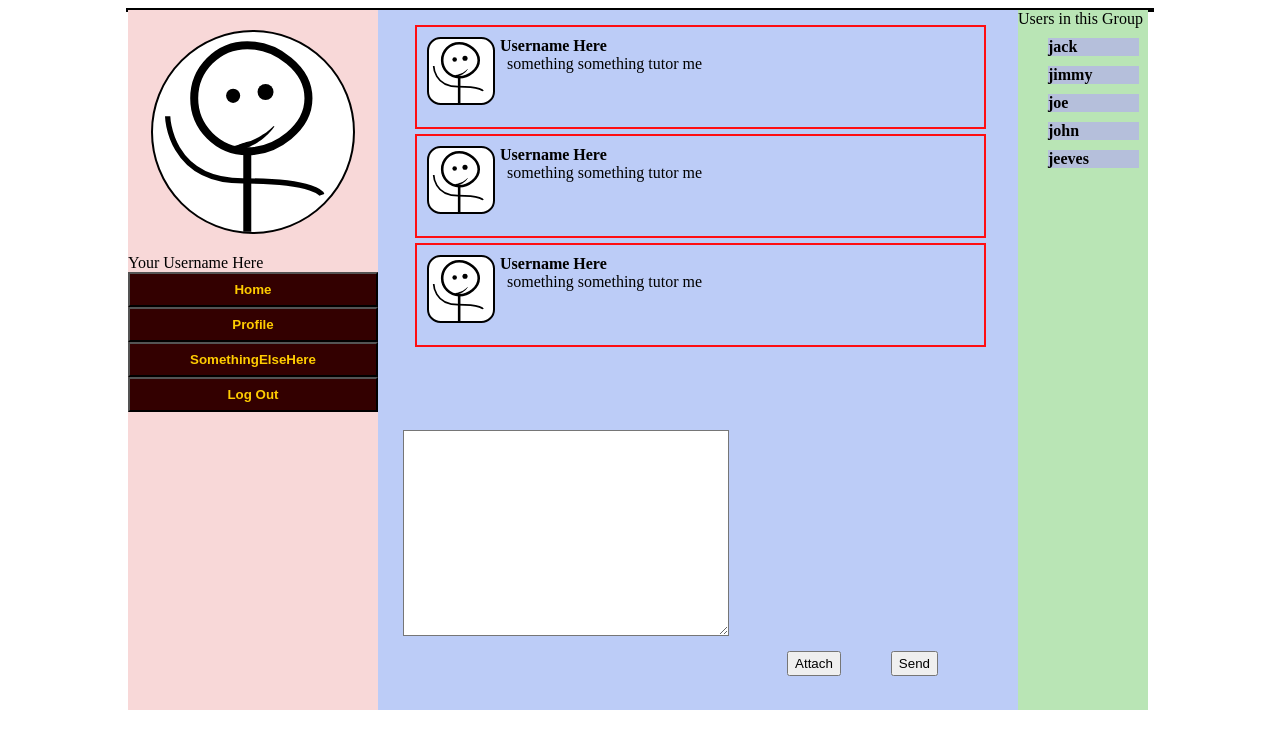
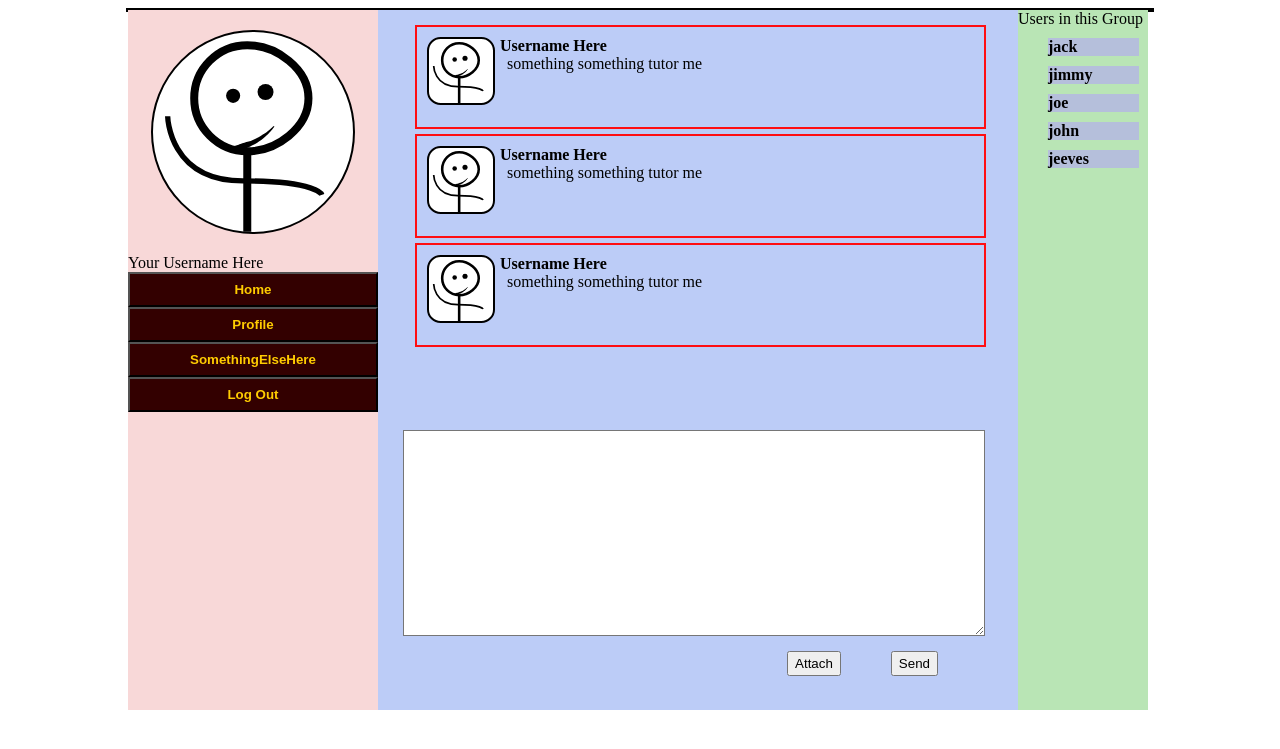
Before and after one commit to ScottJ95/WebSemesterProject, a PHP site: page /Chats.html in a window 1280 px wide. Shown: the top 749 px of the page. Run offline with PHP 8.4, Linux system fonts and the light colour scheme.

Commit message:
Fixed layout of Main.html

```diff
--- a/Public/thread.css
+++ b/Public/thread.css
@@ -207,10 +207,9 @@ a:link, a:visited, a:hover, a:active{
 	background-color:white;
 	word-wrap:break-word;
 	height:200px;
-	width:50%;
+	width:90%;
 	float:left;
 	margin-left:25px;
-
 }
 
 #btnSend{
```
